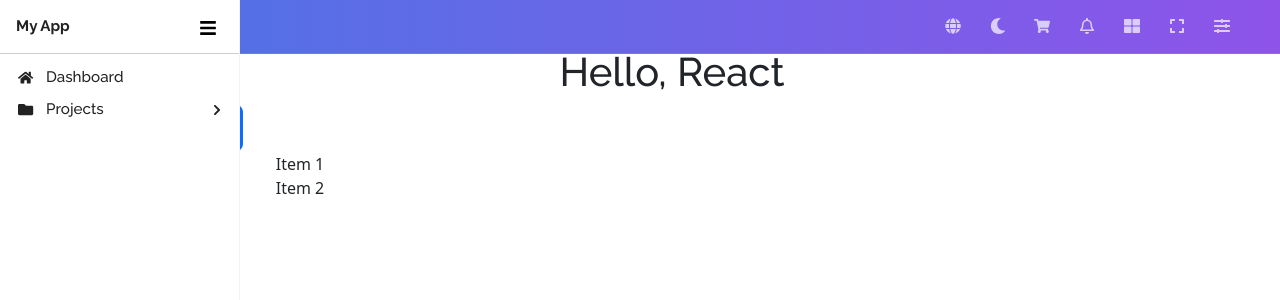
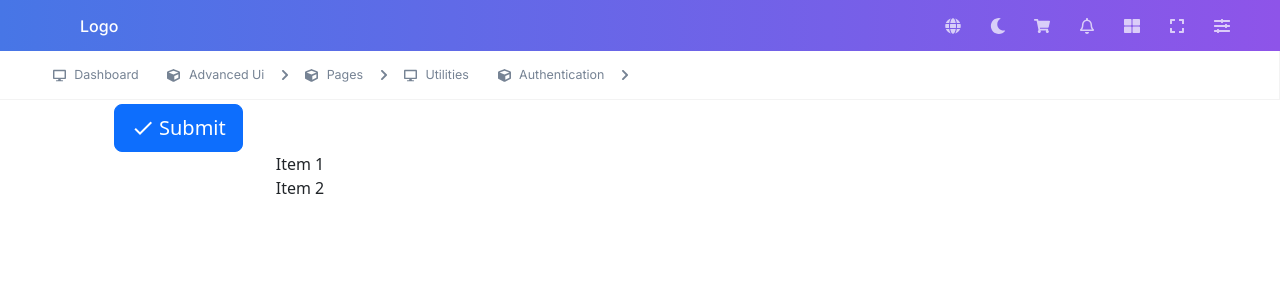
Before and after one commit to Sadityaa/React_POC, a React (Create React App) app: page /toaster in a window 1280 px wide. Shown: the top 300 px of the page. Built offline with nearby package versions, Linux system fonts and the light colour scheme.

Commit message:
Header UI part completed

```diff
--- a/public/index.html
+++ b/public/index.html
@@ -1,5 +1,5 @@
 <!DOCTYPE html>
-<html lang="en" data-header-styles=gradient>
+<html lang="en" data-header-styles=gradient data-nav-layout="horizontal">
 
 <head>
   <meta charset="utf-8" />
--- a/src/App.jsx
+++ b/src/App.jsx
@@ -14,8 +14,8 @@ function App() {
         {/* <div className=''>
         </div> */}
         <div>
+          <Header />
           <Sidebar></Sidebar>
-          <Header />
           <Routes>
             <Route path="/" element={<Home />} />
             <Route path="/toaster" element={<Toaster />} />
--- a/src/App.scss
+++ b/src/App.scss
@@ -4,57 +4,19 @@
 @import "./_spaces";
 :root {
   --body-bg-rgb:237,238,241;
-  --body-bg-rgb2:
-    53,
-    58,
-    92;
-  --primary-rgb:
-    142,
-    84,
-    233;
-  --secondary-rgb:
-    245,
-    111,
-    75;
-  --warning-rgb:
-    245,
-    184,
-    73;
-  --info-rgb:
-    73,
-    182,
-    245;
-  --success-rgb:
-    38,
-    191,
-    148;
-  --danger-rgb:
-    230,
-    83,
-    60;
-  --light-rgb:
-    248,
-    249 ,250;
-  --dark-rgb:
-    35,
-    35,
-    35;
-  --orange-rgb:
-    255,
-    165,
-    5;
-  --pink-rgb:
-    231,
-    145,
-    188;
-  --teal-rgb:
-    18,
-    194,
-    194;
-  --purple-rgb:
-    177,
-    75,
-    213;
+  --body-bg-rgb2:53, 58, 92;
+  --primary-rgb:142, 84, 233;
+  --secondary-rgb:245, 111, 75;
+  --warning-rgb:245, 184, 73;
+  --info-rgb:73, 182, 245;
+  --success-rgb:38, 191, 148;
+  --danger-rgb:230, 83, 60;
+  --light-rgb:248, 249 ,250;
+  --dark-rgb:35, 35, 35;
+  --orange-rgb:255, 165, 5;
+  --pink-rgb:231, 145,188;
+  --teal-rgb:18, 194, 194;
+  --purple-rgb:177,75,213;
   --default-body-bg-color: rgb(var(--body-bg-rgb));
   --primary-color: rgb(var(--primary-rgb));
   --primary-border: rgb(var(--primary-rgb));
@@ -115,10 +77,7 @@
   --default-font-weight: 400;
 }
 [data-theme-mode=dark] {
-  --body-bg-rgb:
-    38,
-    44,
-    60;
+  --body-bg-rgb:38,44,60;
   --menu-bg: rgb(var(--body-bg-rgb));
   --menu-border-color: rgba(255,255,255,0.1);
   --menu-prime-color: rgba(255,255,255,0.6);
@@ -129,12 +88,8 @@
   --custom-black: #fff;
   --default-border: rgba(255,255,255,0.1);
   --default-text-color: rgba(255,255,255,0.7);
-  --light-rgb:
-    47,
-    52,
-    66;
-  --dark-rgb:
-    240 ,245 ,248;
+  --light-rgb:47,52,66;
+  --dark-rgb:240 ,245 ,248;
   --bootstrap-card-border: rgba(255,255,255,0.1);
   --list-hover-focus-bg: rgba(255,255,255,0.1);
   --default-background: rgba(255,255,255,0.1);
@@ -227,25 +182,23 @@
 body{font-size: 16px;padding: 0;margin: 0;}//base font
 *{box-sizing: border-box;}
 h1, h2, h3, h4, h5, h6 {
-  font-family: "Raleway", sans-serif;
+  font-family: var(--default-font-family);
   font-weight: 700;
   color: #222;
 }
-
 h1{font-size: 3rem;}
 h2{font-size: 2.5rem;}
 h3{font-size: 2rem;}
 h4{font-size: 1.5rem;}
 h5{font-size: 1rem;}
 h6{font-size: 0.85rem;}
-ul{padding: 0;margin: 0;}
+ul{padding: 0;margin: 0;list-style: none;}
 p,span,a{
-  font-family: "Raleway", sans-serif;
+  font-family: var(--default-font-family);
   font-weight: 500;
   color: #222;
-  font-size: 1rem;
+  font-size: 0.813rem;
 }
-
 a.link{color: #1313f3;}
 
 // Global class
--- a/src/components/Header/Header.jsx
+++ b/src/components/Header/Header.jsx
@@ -14,7 +14,7 @@ const Header = () => {
             <Link to="/"><FaGlobe /></Link>
           </li>
           <li>
-            <Link to="/"><FaMoon />
+            <Link to="/toaster"><FaMoon />
             </Link>
           </li>
           <li>
@@ -44,6 +44,7 @@ const Header = () => {
 
         </ul>
       </nav>
+
     </header>
   );
 };
--- a/src/shared/Sidebar/index.jsx
+++ b/src/shared/Sidebar/index.jsx
@@ -2,27 +2,29 @@ import React, { useState } from "react";
 import styles from "./sidebar.module.scss";
 import {
   FaBars,
-  FaHome,
-  FaFolder,
+  FaDesktop,
+  FaCube ,
   FaFile,
   FaChevronDown,
   FaChevronRight,
 } from "react-icons/fa";
+import { Link, Route } from "react-router-dom";
 
 const menuData = [
   {
-    icon: <FaHome />,
+    icon: <FaDesktop />,
     label: "Dashboard",
   },
   {
-    icon: <FaFolder />,
-    label: "Projects",
+    icon: <FaCube  />,
+    label: "Advanced Ui",
     children: [
       {
         label: "Web",
+        route:'/toaster',
         children: [
-          { label: "React Project", icon: <FaFile /> },
-          { label: "Vue Project", icon: <FaFile /> },
+          { label: "React Project", icon: <FaFile />, route:'#' },
+          { label: "Vue Project", icon: <FaFile />, route:'#' },
         ],
       },
       {
@@ -34,6 +36,54 @@ const menuData = [
       },
     ],
   },
+  // List Item end
+    {
+    icon: <FaCube  />,
+    label: "Pages",
+    children: [
+      {
+        label: "Blog",
+        route:'#',
+        children: [
+          { label: "Blog1", icon: <FaFile />, route:'#' },
+          { label: "Blog Details", icon: <FaFile />, route:'#' },
+          { label: "Create Blog", icon: <FaFile />, route:'#' },
+        ],
+      },
+      {
+        label: "Chat",
+        children: [
+          { label: "Chat App", icon: <FaFile /> },
+          { label: "React Native", icon: <FaFile /> },
+        ],
+      },
+    ],
+  },
+  // List Item end
+   {
+    icon: <FaDesktop />,
+    label: "Utilities",
+  },
+  // List Item end
+   // List Item end
+    {
+    icon: <FaCube  />,
+    label: "Authentication",
+    children: [
+      {
+        label: "Coming Soon",
+        route:'#',
+      },
+     {
+        label: "Create Password",
+        route:'#',
+      },
+         {
+        label: "Lock Screen",
+        route:'#',
+      },
+    ],
+  },
 ];
 
 const SidebarItem = ({ item, collapsed, level = 0 }) => {
@@ -41,14 +91,14 @@ const SidebarItem = ({ item, collapsed, level = 0 }) => {
   const hasChildren = item.children?.length > 0;
 
   return (
-    <div className={styles.sidebarItem}>
-      <div
+    <li className={styles.sidebarItem}>
+      <div id="ul2"
         className={styles.menuItem}
-        style={{ paddingLeft: `${level * 20 + 16}px` }}
+        // style={{ paddingLeft: `${level * 20 + 16}px` }}
         onClick={() => hasChildren && setOpen(!open)}
       >
-        <span className={styles.icon}>{item.icon}</span>
-        {!collapsed && <span className={styles.label}>{item.label}</span>}
+
+        {!collapsed && <Link to={item?.route} className={styles.label} id="tetet"><span className={styles.icon} id="test">{item.icon ? item.icon : '-'}</span> {item.label}</Link>}
         {hasChildren && !collapsed && (
           <span className={styles.chevron}>
             {open ? <FaChevronDown size={12} /> : <FaChevronRight size={12} />}
@@ -57,7 +107,7 @@ const SidebarItem = ({ item, collapsed, level = 0 }) => {
       </div>
 
       {hasChildren && open && (
-        <div className={styles.children}>
+        <ul className={styles.children} id="ul4">
           {item.children.map((child, idx) => (
             <SidebarItem
               key={idx}
@@ -66,9 +116,9 @@ const SidebarItem = ({ item, collapsed, level = 0 }) => {
               level={level + 1}
             />
           ))}
-        </div>
+        </ul>
       )}
-    </div>
+    </li>
   );
 };
 
@@ -76,9 +126,9 @@ const Sidebar = () => {
   const [collapsed, setCollapsed] = useState(false);
 
   return (
-    <div className={styles.sidebarWrapper}>
+    <aside className={`${styles.appSidebar} ${collapsed ? styles.collapsedSidebar : ""}`} id="sidebar">
       <div
-        className={`${styles.sidebar} ${collapsed ? styles.collapsedSidebar : ""}`}
+        className={`${styles.mainSidebar} `}
       >
         <div className={styles.header}>
           {!collapsed && <span className={styles.logo}>My App</span>}
@@ -90,15 +140,15 @@ const Sidebar = () => {
           </button>
         </div>
 
-        <div className={styles.menuList}>
+        <ul className={styles.menuList} id="ul3">
           {menuData.map((item, idx) => (
             <SidebarItem key={idx} item={item} collapsed={collapsed} />
           ))}
-        </div>
+        </ul>
       </div>
 
 
-    </div>
+    </aside>
   );
 };
 
--- a/src/shared/Sidebar/sidebar.module.scss
+++ b/src/shared/Sidebar/sidebar.module.scss
@@ -1,14 +1,9 @@
 $transition: all 0.3s ease;
 
-.sidebarWrapper {
-  // display: flex;
-  // height: 100vh;
-  // font-family: sans-serif;
-}
 body{
   padding-left: 64px;
 }
-.sidebar {
+.appSidebar {
   width: 15rem;
   height: 100%;
   background: var(--menu-bg);
@@ -36,7 +31,7 @@ body{
 }
   span{
     position: relative;
-    font-size: 0.95rem;
+    // font-size: 0.95rem;
     line-height: 1;
     vertical-align: middle;
   }
@@ -62,34 +57,44 @@ body{
   font-size: 18px;
 }
 
-.menuList {
-  padding-top: 8px;
-}
+.menuList {//ul
+ padding: 0;
 
  .sidebarItem {
    .menuItem {
     display: flex;
     align-items: center;
-    padding: 8px 16px;
+    padding: 0.5rem 0.9rem;
     cursor: pointer;
     transition: $transition;
-
     &:hover {
-      background-color: #e0e0e0;
+      background-color: var(--menu-border-color);
+    }
+    a{
+      display: block;
+      padding: 0;
     }
 
      .icon {
-      margin-right: 10px;
+       margin-right: 5px;
        min-width: 20px;
+       color: var(--menu-prime-color);
      }
 
      .chevron {
        margin-left: auto;
+       font-size: 0.715rem;
+       color: var(--menu-prime-color);
      }
    }
 
    .children {
+    padding: 0 0 0 15px;
+    margin: 0;
      animation: fadeIn 0.2s ease-in-out;
+     ul{
+      // padding-left: 15px;
+     }
    }
 
    @keyframes fadeIn {
@@ -103,8 +108,86 @@ body{
      }
    }
  }
+}
+
 
 .content {
   flex: 1;
   padding: 24px;
 }
+
+// Vertical Header
+[data-nav-layout="horizontal"]{
+  .appSidebar {
+    width: 100%;
+    height: auto;
+    inset-block-start: 3.2rem;//working as top property
+    border-bottom: 1px solid var(--menu-border-color);
+    background: var(--menu-bg);
+    overflow-y: visible;
+    z-index: 103;
+    transition: all 0.1s ease-out;
+
+    &.collapsedSidebar {
+      height: auto;
+      padding-left: 0;
+      padding-right: 0;
+      border-bottom: none;
+    }
+    .header{display: none;}
+    .mainSidebar{
+      width: 94%;
+      margin: 0 auto;
+      .menuList{//ui
+        display: flex;padding: 0;margin: 0;
+        .sidebarItem {//li
+          position: relative;
+        .menuItem {
+          padding: 0;
+          border-radius: 0;
+          margin: 0;
+          flex: 1;
+          justify-content: left;
+          text-align: center;
+          a{
+            padding: 0.9rem 0.9rem;
+           }
+        }
+        // Dropdowns
+        .children{
+          min-width: 200px;
+          padding: 0;
+          position: absolute;
+          top: 100%;
+          left: 0;
+          width: 100%;
+          background-color: var(--menu-bg);
+          border-radius: 0;
+          box-shadow: 0 2px 8px rgba(0, 0, 0, 0.15);
+          z-index: 1;
+          li{
+            a{
+              padding: 0.5rem 0.9rem;
+              padding-right: 30px;
+              display: block;
+              width: 100%;
+              text-align: left;
+              border-bottom: solid 1px var(--menu-border-color);
+            }
+          }
+          .chevron{
+                position: absolute;
+                right: 6px;
+                top: 12px;
+          }
+          // Dropdown inside dropdown
+          ul{
+            left: 100%;
+            top: 0;
+          }
+        }
+        }
+      }
+    }
+  }
+}
```
Lines whose indentation alone changed are shown as unchanged.
